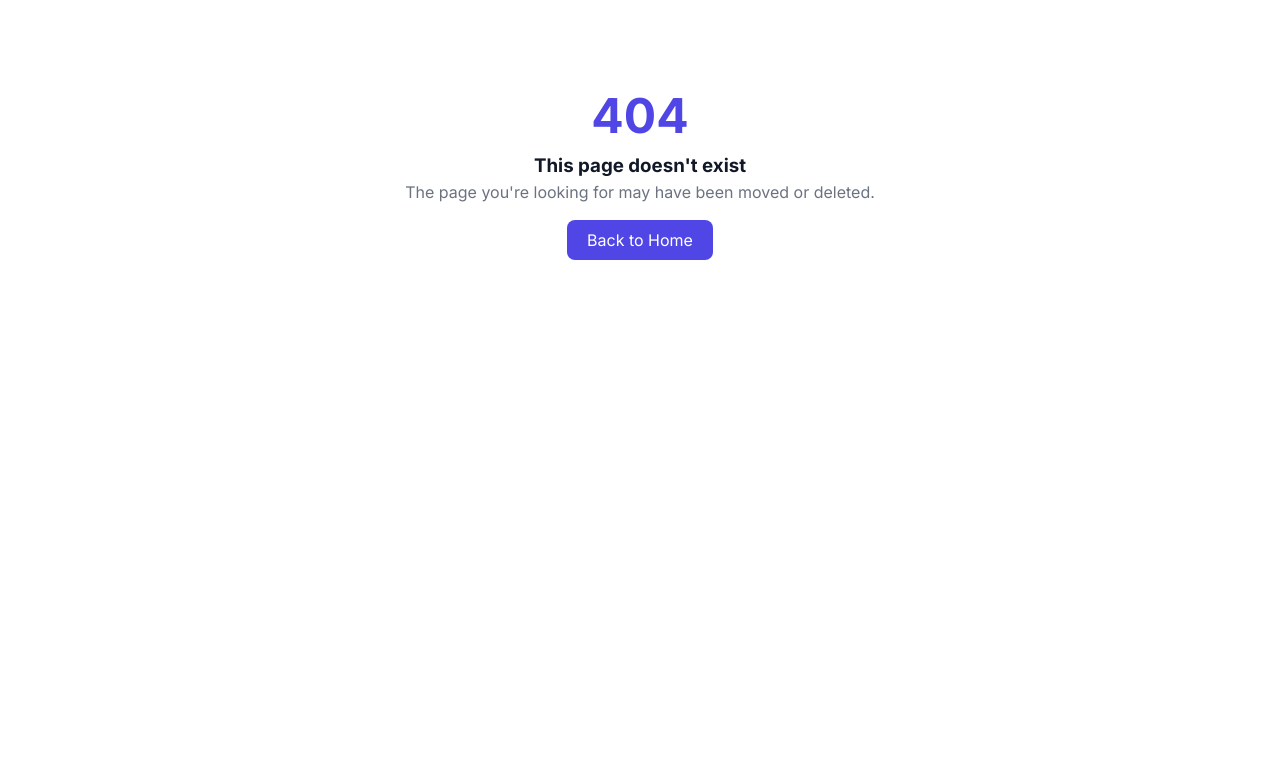
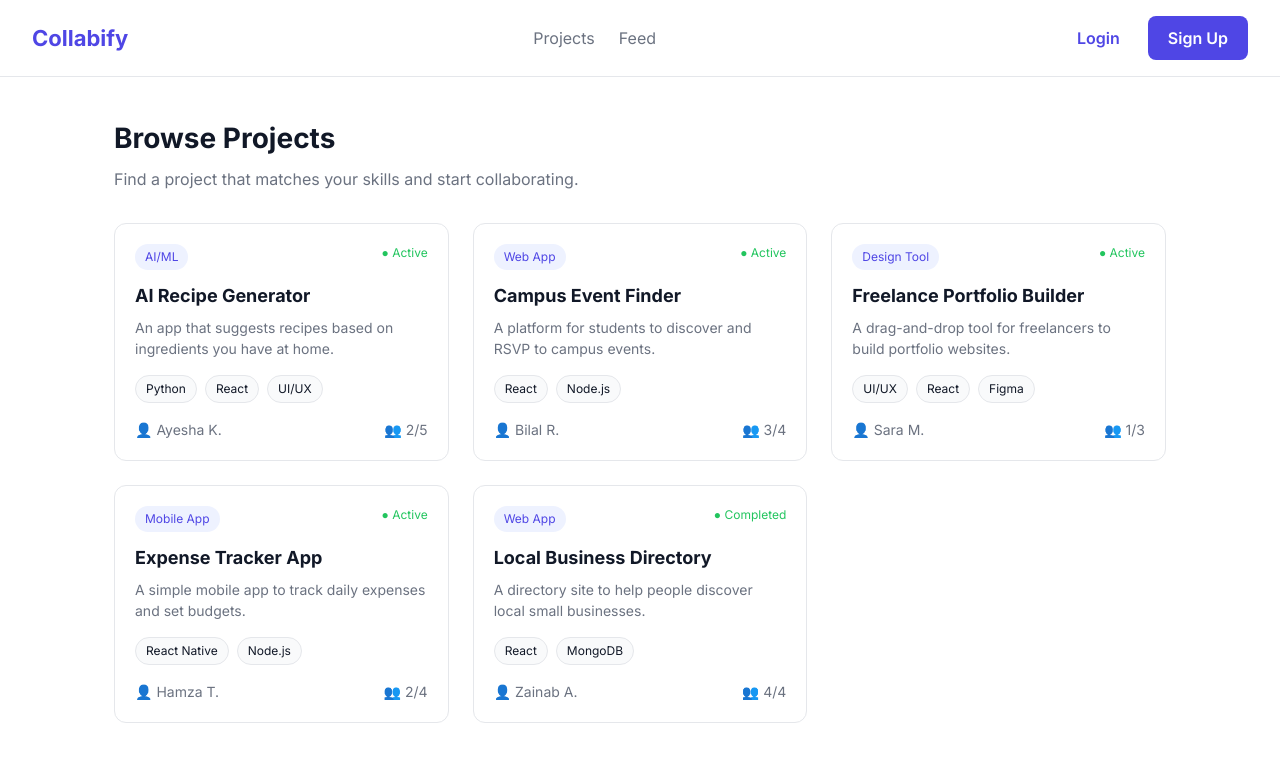
Before and after one commit to Moazam80/collabify, a React (Vite) app in the folder frontend/: page /projects in a window 1280 px wide. Before the commit this address had no page. Shown: the top 762 px of the page. Built offline with nearby package versions, Linux system fonts and the light colour scheme.

Commit message:
feat: add Project Listing page with dummy project data

```diff
--- a/frontend/src/App.jsx
+++ b/frontend/src/App.jsx
@@ -6,6 +6,7 @@ import ForgotPassword from "./pages/ForgotPassword";
 import ResetPassword from "./pages/ResetPassword";
 import Profile from "./pages/Profile";
 import EditProfile from "./pages/EditProfile";
+import Projects from "./pages/Projects";
 import NotFound from "./pages/NotFound";
 
 function App() {
@@ -19,6 +20,7 @@ function App() {
         <Route path="/reset-password" element={<ResetPassword />} />
         <Route path="/profile" element={<Profile />} />
         <Route path="/profile/edit" element={<EditProfile />} />
+        <Route path="/projects" element={<Projects />} />
         <Route path="*" element={<NotFound />} />
       </Routes>
     </BrowserRouter>
--- /dev/null
+++ b/frontend/src/pages/Projects.jsx
@@ -0,0 +1,92 @@
+import Navbar from "../components/Navbar";
+import ProjectCard from "../components/ProjectCard";
+
+// Dummy data for now — will come from API in Phase 14
+const allProjects = [
+  {
+    title: "AI Recipe Generator",
+    category: "AI/ML",
+    status: "Active",
+    description: "An app that suggests recipes based on ingredients you have at home.",
+    skills: ["Python", "React", "UI/UX"],
+    owner: "Ayesha K.",
+    teamCount: 2,
+    maxTeamSize: 5,
+  },
+  {
+    title: "Campus Event Finder",
+    category: "Web App",
+    status: "Active",
+    description: "A platform for students to discover and RSVP to campus events.",
+    skills: ["React", "Node.js"],
+    owner: "Bilal R.",
+    teamCount: 3,
+    maxTeamSize: 4,
+  },
+  {
+    title: "Freelance Portfolio Builder",
+    category: "Design Tool",
+    status: "Active",
+    description: "A drag-and-drop tool for freelancers to build portfolio websites.",
+    skills: ["UI/UX", "React", "Figma"],
+    owner: "Sara M.",
+    teamCount: 1,
+    maxTeamSize: 3,
+  },
+  {
+    title: "Expense Tracker App",
+    category: "Mobile App",
+    status: "Active",
+    description: "A simple mobile app to track daily expenses and set budgets.",
+    skills: ["React Native", "Node.js"],
+    owner: "Hamza T.",
+    teamCount: 2,
+    maxTeamSize: 4,
+  },
+  {
+    title: "Local Business Directory",
+    category: "Web App",
+    status: "Completed",
+    description: "A directory site to help people discover local small businesses.",
+    skills: ["React", "MongoDB"],
+    owner: "Zainab A.",
+    teamCount: 4,
+    maxTeamSize: 4,
+  },
+];
+
+function Projects() {
+  return (
+    <div>
+      <Navbar />
+      <div style={{ maxWidth: "1100px", margin: "0 auto", padding: "40px 24px" }}>
+        <h1 style={{ fontSize: "var(--font-size-h2)", fontWeight: "700", marginBottom: "8px" }}>
+          Browse Projects
+        </h1>
+        <p
+          style={{
+            fontSize: "var(--font-size-base)",
+            color: "var(--color-text-secondary)",
+            marginBottom: "32px",
+          }}
+        >
+          Find a project that matches your skills and start collaborating.
+        </p>
+
+        <div
+          style={{
+            display: "grid",
+            gridTemplateColumns: "repeat(auto-fit, minmax(260px, 1fr))",
+            gap: "24px",
+          }}
+        >
+          {allProjects.map((project) => (
+            <ProjectCard key={project.title} project={project} />
+          ))}
+        </div>
+      </div>
+    </div>
+  );
+}
+
+export default Projects;
```
